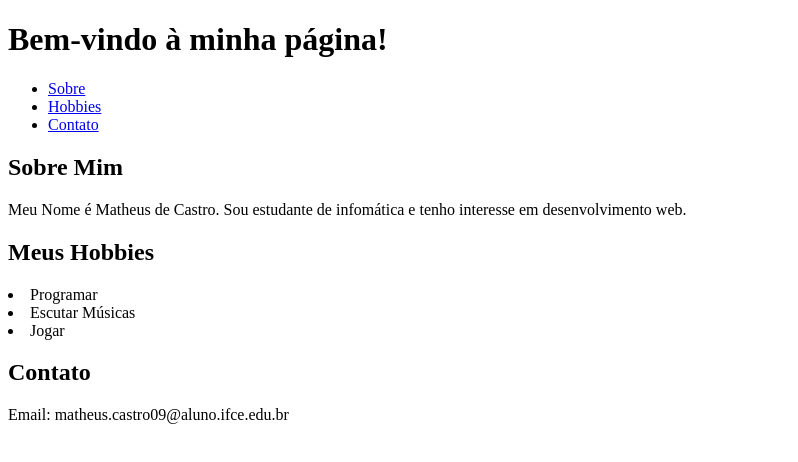
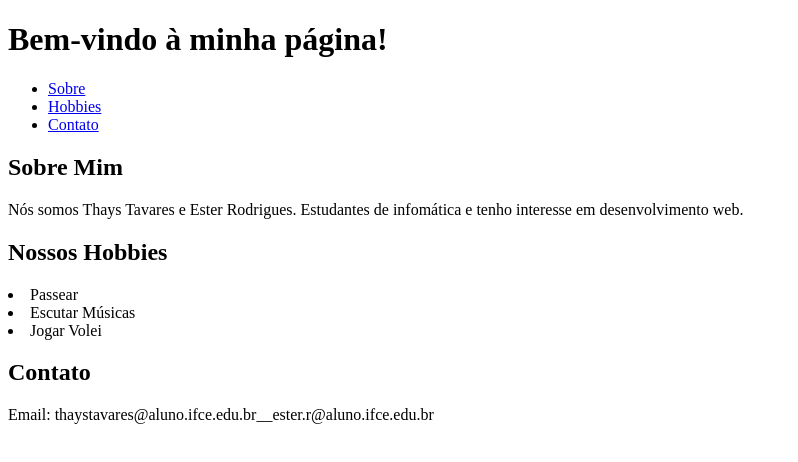
Before and after one commit to ThaysTavaress/Projeto01, a plain HTML site: page index.html in a window 1280 px wide. Shown: the whole page, without its empty margins (0-798 px from the left). Drawn offline with Linux system fonts and the light colour scheme.

Commit message:
Update index.html

```diff
--- a/index.html
+++ b/index.html
@@ -15,14 +15,14 @@
     </header>
     <body>
         <h2><a id="sobre"></a>Sobre Mim</h2>
-        <p>Meu Nome é Matheus de Castro. Sou estudante de infomática e tenho interesse em desenvolvimento web.</p>
-        <h2><a id="hobbies">Meus Hobbies</a></h2>
-        <li>Programar</li>
+        <p>Nós somos Thays Tavares e Ester Rodrigues. Estudantes de infomática e tenho interesse em desenvolvimento web.</p>
+        <h2><a id="hobbies">Nossos Hobbies</a></h2>
+        <li>Passear</li>
         <li>Escutar Músicas</li>
-        <li>Jogar</li>
+        <li>Jogar Volei</li>
     </body>
     <footer>
         <h2><a id="contato"></a>Contato</h2>
-        <p>Email: matheus.castro09@aluno.ifce.edu.br</p>
+        <p>Email: thaystavares@aluno.ifce.edu.br__ester.r@aluno.ifce.edu.br</p>
     </footer>
 </html>
```
